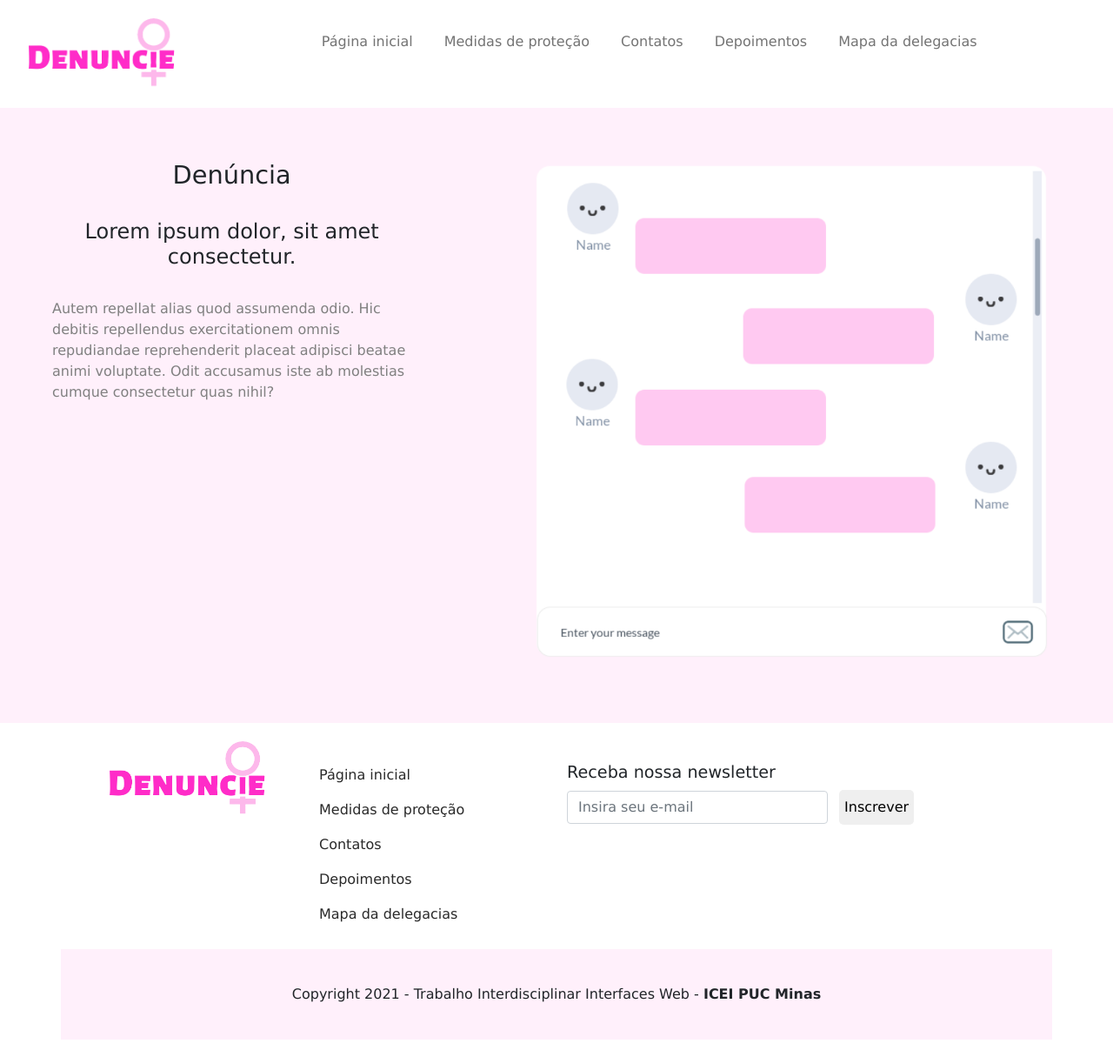
After one commit to almirfpereira/plf-es-2021-1-ti1-7946100-08-protecao-a-mulher, a PHP site: page /denuncia.html in a window 1280 px wide. The commit adds this page. Shown: the whole page at 87% size. Run offline with PHP 8.4, Linux system fonts and the light colour scheme; some libraries are stand-ins or nearby versions.

Commit message:
updates template
ADD images, ADD denuncia

```diff
--- /dev/null
+++ b/Codigo/denuncia.html
@@ -0,0 +1,146 @@
+<!DOCTYPE html>
+<html lang="pt-br">
+
+<head>
+    <meta charset="UTF-8">
+    <meta name="viewport" content="width=device-width, initial-scale=1.0">
+    <title>Denúncia</title>
+    <link href="https://cdn.jsdelivr.net/npm/bootstrap@5.0.0-beta3/dist/css/bootstrap.min.css" rel="stylesheet"
+        integrity="sha384-eOJMYsd53ii+scO/bJGFsiCZc+5NDVN2yr8+0RDqr0Ql0h+rP48ckxlpbzKgwra6" crossorigin="anonymous">
+
+    <link rel="stylesheet" href="style.css">
+    <link rel="icon" href="images/logo-icon.png">
+    <script src="https://kit.fontawesome.com/4051d30423.js" crossorigin="anonymous"></script>
+
+</head>
+
+<body class="overflow-auto">
+    <header class="container-fluid">
+        <div class="row">
+            <div class="col-12 header-area">
+                <div class="row justify-content-between">
+                    <!--Navbar-->
+                    <div class="col-12 col-md-2 col-lg-2">
+                        <a class="navbar-brand" href="#">
+                            <img class="logo" src="images/logo.png" alt="Denuncie">
+                        </a>
+                    </div>
+                    <div class="col-12 col-md-10 col-lg-10">
+                        <div class="row justify-content-end">
+                            <div class="col-12 justify-content-end">
+                                <nav class="navbar navbar-expand-lg navbar-light justify-content-end">
+                                    <div class="container-fluid justify-content-end">
+
+                                        <button class="navbar-toggler" type="button" data-bs-toggle="collapse"
+                                            data-bs-target="#navbarSupportedContent"
+                                            aria-controls="navbarSupportedContent" aria-expanded="false"
+                                            aria-label="Toggle navigation">
+                                            <i class="fas fa-bars"></i>
+                                        </button>
+                                        <div class="collapse navbar-collapse nav" id="navbarSupportedContent">
+                                            <ul class="navbar-nav ms-auto mb-2 mb-lg-0">
+                                                <li class="nav-item">
+                                                    <a class="nav-link" aria-current="page" href="index.html">Página
+                                                        inicial</a><i class="fas fa-circle">
+                                                    </i>
+                                                </li>
+                                                <li class="nav-item">
+                                                    <a class="nav-link" href="medidas.html">Medidas de
+                                                        proteção</a>
+                                                    <i class="fas fa-circle"> </i>
+                                                </li>
+                                                <li class="nav-item">
+                                                    <a class="nav-link" href="contatos.html">Contatos</a>
+                                                    <i class="fas fa-circle"> </i>
+                                                </li>
+                                                <li class="nav-item">
+                                                    <a class="nav-link" href="depoimentos.html">Depoimentos</a>
+                                                    <i class="fas fa-circle"> </i>
+                                                </li>
+                                                <li class="nav-item">
+                                                    <a class="nav-link" href="mapa.html">Mapa da delegacias</a>
+                                                    <i class="fas fa-circle"> </i>
+                                                </li>
+                                            </ul>
+
+                                        </div>
+                                    </div>
+                                </nav>
+
+                            </div>
+                        </div>
+                    </div>
+                </div>
+            </div>
+        </div>
+    </header>
+    <main class="container-fluid">
+        <div class="row main-denuncia">
+            <div class="col-12 col-sm-12 col-md-12 col-lg-5">
+                <h1>Denúncia</h1>
+                <h2>Lorem ipsum dolor, sit amet consectetur.</h2>
+                <p>
+                    Autem repellat alias quod assumenda odio. Hic debitis repellendus
+                    exercitationem omnis repudiandae reprehenderit placeat adipisci beatae animi voluptate. Odit
+                    accusamus iste ab molestias cumque consectetur quas nihil?
+                </p>
+
+            </div>
+            <div class="col-12 col-sm-12 col-md-12 col-lg-7 calendario">
+                <!--chat-->
+
+                <img class="chat" src="images/chat.png" alt="Chat">
+            </div>
+        </div>
+    </main>
+    <footer class="container">
+        <div class="row">
+            <div class="col-6 col-sm-6 col-md-3 col-lg-3 logo-f">
+                <a class="navbar-brand" href="#">
+                    <img class="logo" src="images/logo.png" alt="Denuncie">
+                </a>
+            </div>
+            <div class="col-6 col-sm-6 col-md-3 col-lg-3 ">
+                <ul class="navbar-nav ms-auto mb-2 mb-lg-0">
+                    <li class="nav-item">
+                        <a class="nav-link" aria-current="page" href="index.html">Página inicial</a>
+                    </li>
+                    <li class="nav-item">
+                        <a class="nav-link" href="medidas.html">Medidas de proteção</a>
+                    </li>
+                    <li class="nav-item">
+                        <a class="nav-link" href="contatos.html">Contatos</a>
+                    </li>
+                    <li class="nav-item">
+                        <a class="nav-link" href="depoimentos.html">Depoimentos</a>
+                    </li>
+                    <li class="nav-item">
+                        <a class="nav-link" href="mapa.html">Mapa da delegacias</a>
+                    </li>
+                </ul>
+            </div>
+            <div class="col-12 col-sm-12 col-md-6 col-lg-6 ">
+
+                <form>
+                    <label for="newsletter"><h3>Receba nossa newsletter</h3></label><br>
+                    <input class="form-control me-2 input-newsletter" id="email" type="email"
+                        placeholder="Insira seu e-mail" aria-label="Search">
+                    <button id="bt-newsletter" type="button">Inscrever</button>
+                </form>
+            </div>
+
+            <div class="col-12 footer">
+                <p>
+                    Copyright 2021 - Trabalho Interdisciplinar Interfaces Web - <strong>ICEI PUC Minas</strong>
+                </p>
+            </div>
+
+        </div>
+    </footer>
+    <script src="https://cdn.jsdelivr.net/npm/bootstrap@5.0.0-beta3/dist/js/bootstrap.bundle.min.js"
+        integrity="sha384-JEW9xMcG8R+pH31jmWH6WWP0WintQrMb4s7ZOdauHnUtxwoG2vI5DkLtS3qm9Ekf"
+        crossorigin="anonymous"></script>
+
+</body>
+
+</html>
--- a/Codigo/style.css
+++ b/Codigo/style.css
@@ -13,7 +12,7 @@ header li a{
 }
 header li{
     text-align: center;
-    margin-right: 20px;
+    margin: 0 10px;
 }
 .fa-circle{
     color: white;
@@ -27,12 +26,14 @@ header li .active{
     color: #ff2cc8;
 
 }
-/*cor logo: #5b1b7b*/
+header ul{
+    margin: 0 auto;
 
+}
 .logo{
     width: 100%;
     max-width: 200px;
-
+    padding-left: 20px;
 }
 /*main*/
 main{
@@ -46,34 +47,13 @@ h1{
     text-align: center;
     padding-bottom: 25px;
 }
+h2{
+    font-size: 1.5em;
+    text-align: center;
+    padding-bottom: 25px;
+}
 main p{
     color: gray;
-}
-.calendario{
-    text-align: center;
-    align-content: center;
-
-}
-.calendario table{
-    margin: 0 auto;
-}
-main button{
-    border-radius: 5px;
-    border-style: solid;
-    margin: 15px;
-}
-#bt-ajuda{
-    width: 70px;
-    height: 70px;
-   border-radius: 50%;
-   background-color: #ff2cc8;
-   color: white;
-
-}
-.ajuda{
-    align-self: end;
-    align-content: flex-end;
-    text-align: right;
 }
 
 /*footer*/
@@ -82,6 +62,9 @@ footer{
     padding: 20px;
     align-content: center;
 
+}
+.footer{
+    background-color: #fff0fb;
 }
 .footer p{
     align-content: center;
@@ -101,6 +84,12 @@ footer li a{
     margin: 0px;
     color: rgb(42, 42, 42);
 }
+footer ul{
+    padding: 20px;
+}
+footer form{
+    padding: 25px 0;
+}
 h3{
     font-size: 1.2em;
 }
@@ -114,6 +103,33 @@ h3{
     height: 40px;
     border-style: none;
     margin: 0px;
+}
+/*Index*/
+.calendario{
+    text-align: center;
+    align-content: center;
+
+}
+.calendario table{
+    margin: 0 auto;
+}
+#bt-calendario{
+    border-radius: 5px;
+    border-style: none;
+    margin: 25px;
+    padding: 15px;
+    background-color: #ff2cc8 ;
+    color: white;
+}
+.bt-ajuda{
+    width: 130px;
+    max-width: 100%;
+}
+.ajuda{
+    align-self: end;
+    align-content: flex-end;
+    text-align: right;
+    padding: 20px;
 }
 /*Contatos*/
 .main-contatos{
@@ -153,17 +172,47 @@ h3{
     border-right: 2px solid #ff2cc8;
 
 }
+@media (max-width: 768px){
+    .contatos-ext{
+        border-right: none;
+        border-bottom: 2px solid #ff2cc8;
+    }
+}
 /*Depoimentos*/
 .carousel section{
     max-width: 80%;
 }
 .carousel-item img{
-    padding: 40px;
+    padding: 20px;
     border-radius: 50%;
+    max-width: 90%;
+}
+.carousel-item{
+    padding: 30px 10%;
 }
 .carousel-item h3{
     padding: 20px;
     text-align: center;
+}
+.carousel-control-prev-icon,
+.carousel-control-next-icon {
+  height: 100px;
+  width: 100px;
+  background-size: 100%, 100%;
+
+  background-image: none;
+}
+.carousel-control-next-icon:after
+{
+  content: '>';
+  font-size: 55px;
+  color: black;
+}
+
+.carousel-control-prev-icon:after {
+  content: '<';
+  font-size: 55px;
+  color: black;
 }
 /*Mapa das Delegacias*/
 .main-mapa{
@@ -217,3 +261,10 @@ h3{
     margin: 0 auto;
     margin-bottom: 30px;
 }
+/*Denuncia*/
+.main-denuncia div{
+    padding: 60px;
+}
+.chat{
+    max-width: 100%;
+}
```
Also changed, not shown: other parts of Codigo/style.css (+14 -17 lines), Codigo/contatos.html (+7 -16 lines), Codigo/depoimentos.html (+29 -19 lines), Codigo/index.html (+12 -15 lines), Codigo/mapa.html (+6 -7 lines), Codigo/medidas.html (+15 -18 lines), Codigo/images/bt-ajuda.png (added), Codigo/images/chat.png (added), Codigo/images/logo-icon.png (added), Codigo/images/logo.png (added).
